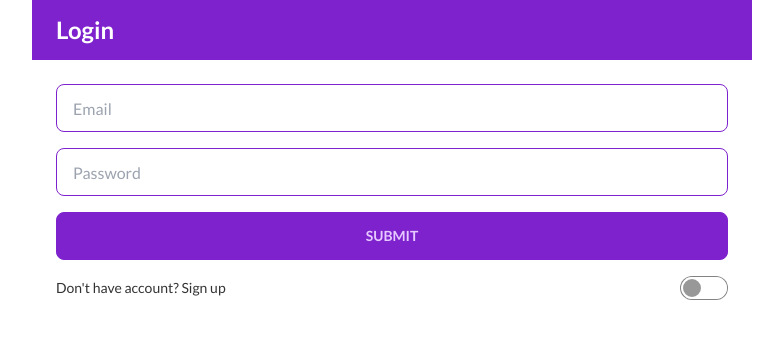
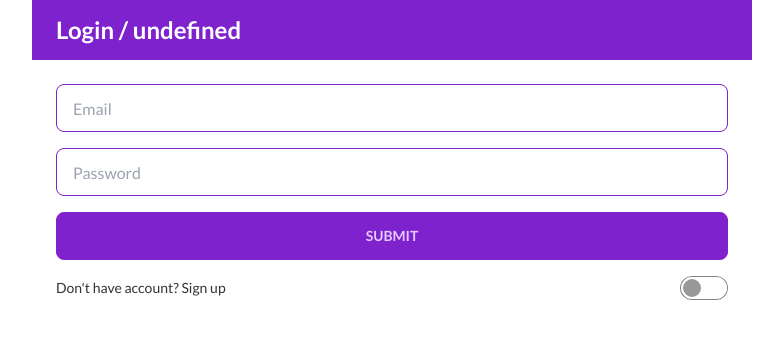
Before and after one commit to babycroc/id311-lets-meek, a SvelteKit app: page /login in a window 1280 px wide. Shown: the top 338 px of the page, without its empty margins (248-1031 px from the left). Built offline with nearby package versions, Linux system fonts and the light colour scheme; what random-avatar-generator would draw is missing.

Commit message:
Login backend connection

```diff
--- a/src/lib/components/Header.svelte
+++ b/src/lib/components/Header.svelte
@@ -1,8 +1,9 @@
 <script lang="ts">
-  export let title: String;
+  export let title: string;
+  export let user: any;
 </script>
 
-<div class="custom-header">{title}</div>
+<div class="custom-header">{title} / {user?.email}</div>
 
 <style>
   .custom-header {
--- a/src/routes/+layout.svelte
+++ b/src/routes/+layout.svelte
@@ -2,19 +2,33 @@
   import { page } from "$app/stores";
   import Header from "$lib/components/Header.svelte";
   import Navigator from "../lib/components/Navigator.svelte";
+  import { User } from "../backend/accountManagement/userClass";
+
   import "./styles.css";
   import "../app.postcss";
+  import { onMount } from "svelte";
+
+  let user;
+  let userID;
+  onMount(async () => {
+    // user = JSON.parse(localStorage.getItem("user"));
+    userID = localStorage.getItem("userID");
+    if (userID) {
+      await User.getUserById(userID).then((data) => {
+        user = data;
+        console.log("User info: ", data);
+      });
+    }
+  });
 
   const formatTitle = (text: string) => {
     return text[0].toUpperCase() + text.slice(1);
   };
-	const title: string = formatTitle(
-		$page.url.pathname.slice(1).split("/")[0]
-	);
+  const title: string = formatTitle($page.url.pathname.slice(1).split("/")[0]);
 </script>
 
 <div class="app">
-	<Header {title} />
+  <Header {title} {user} />
   <main class="list-container">
     <slot />
   </main>
--- a/src/routes/login/+page.svelte
+++ b/src/routes/login/+page.svelte
@@ -9,7 +9,7 @@
   let error = false; // whether show the error or not
   let register = false; // checking register screen or login screen
   let authenticating = false;
-  let user;
+  export let user;
 
   async function handleAuthenticate() {
     if (authenticating) {
@@ -27,7 +27,11 @@
         user = await handleRegister(email, password, confirmPass);
       }
       console.log("This is the user:", user.id);
-      if (user) window.location.href = "/groups";
+      if (user) {
+        localStorage.setItem("user", JSON.stringify(user));
+        localStorage.setItem("userID", user.id);
+        window.location.href = "/groups";
+      }
     } catch (err) {
       console.log("There was an authentication error", err);
       error = true;
```
Also changed, not shown: 1 other file (tests, documents, lock files or other folders). Lines whose indentation alone changed are shown as unchanged.
